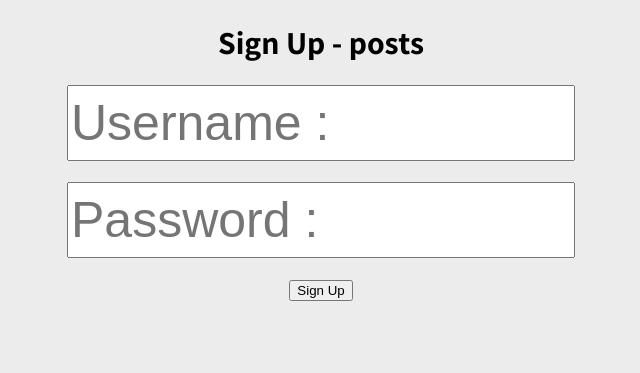
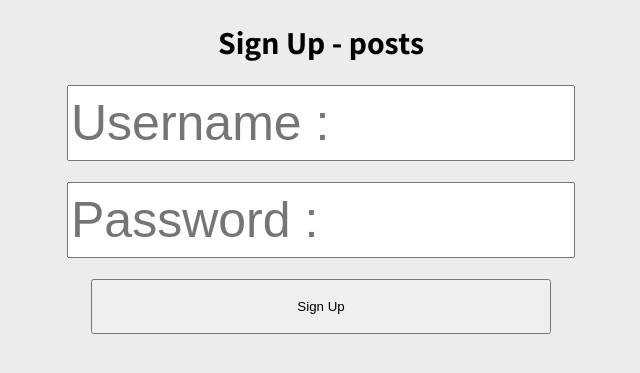
Before and after one commit to WahoozleStudios/posts, a Flask app: page /signup in a window 1280 px wide. Shown: the top 373 px of the page, without its empty margins (319-959 px from the left). Run offline with Flask 3, Linux system fonts and the light colour scheme; some libraries are stand-ins or nearby versions.

Commit message:
fixed sign up button styling

```diff
--- a/templates/signup.html
+++ b/templates/signup.html
@@ -16,6 +16,10 @@
             width:500px;
             height:70px;
             font-size: 50px;
+        }
+        #signUpBtn {
+            width:460px;
+            height:55px;
         }
     </style>
 </head>
@@ -53,7 +57,7 @@
 
             console.log("Username: " + username);
             console.log("Password: " + password);
-            if(username=null && password == null){
+            if(username==="" && password === ""){
                 console.log("Password and Username Input Empty.")
             }
             else if(username === "") {
```
